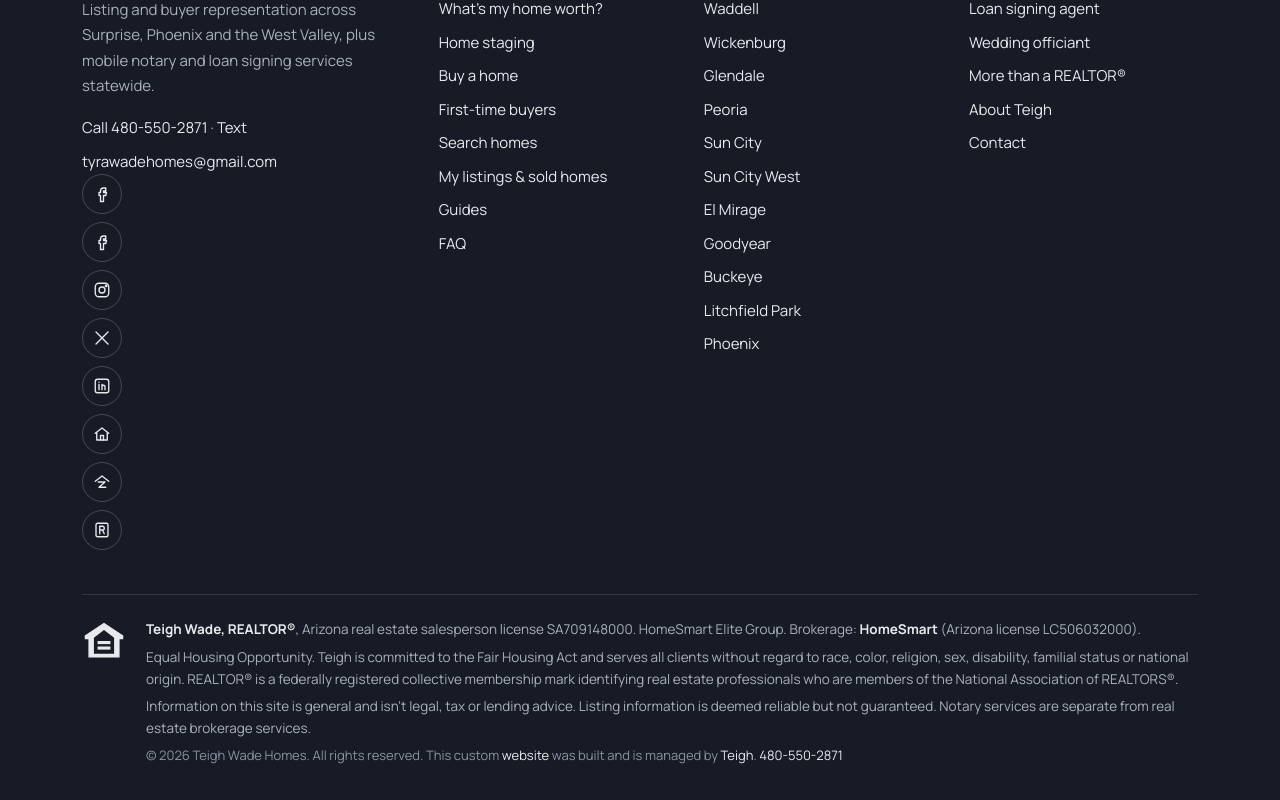
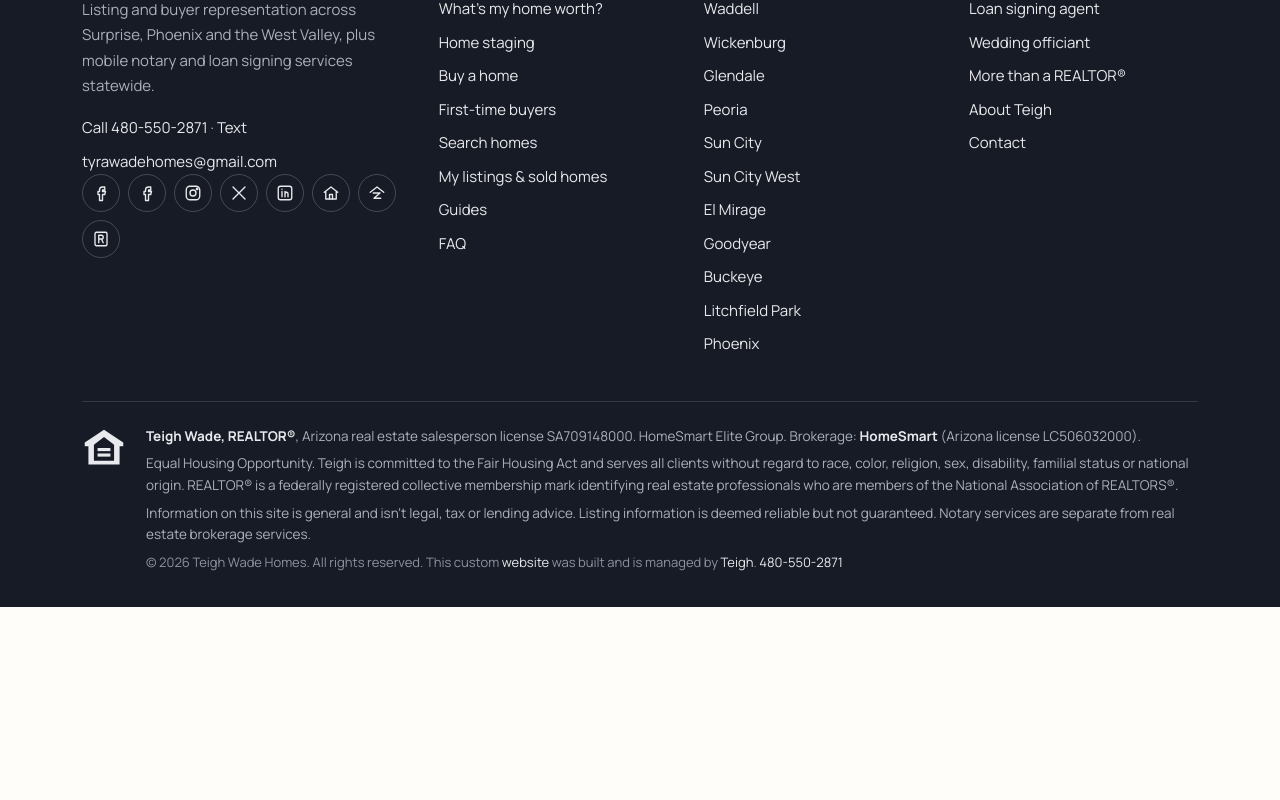
Before and after one commit to teighwade/tyrawadehomes, a Next.js app: page /my-listings in a window 1280 px wide. Shown: the part 1963-2763 px from the top of the page. After the commit the page ends 2570 px from the top, so only its background shows below. Built offline with nearby package versions, Linux system fonts and the light colour scheme; no server answers.

Commit message:
Footer social icons side by side in one row
Co-Authored-By: Claude Opus 5.5 <noreply@anthropic.com>
Claude-Session: https://claude.ai/code/session_01Tn2ybbVScXKWzWvHADmAat

```diff
--- a/app/globals.css
+++ b/app/globals.css
@@ -211,3 +211,8 @@ a.listing:hover { box-shadow: var(--shadow); transform: translateY(-2px); color:
 .social--round a { width: 44px; height: 44px; justify-content: center; border-radius: 50%; background: #fff; border: 1px solid var(--line); color: var(--ink); transition: .15s; }
 .social--round a:hover { background: var(--clay); border-color: var(--clay); color: #fff; }
 @media (max-width: 560px) { .social-strip { justify-content: center; text-align: center; } }
+
+/* Footer social icons in one row */
+.footer ul.social { display: flex; flex-wrap: wrap; gap: 8px; }
+.footer ul.social li { margin: 0; }
+.social--icons a { width: 38px; height: 38px; }
```
